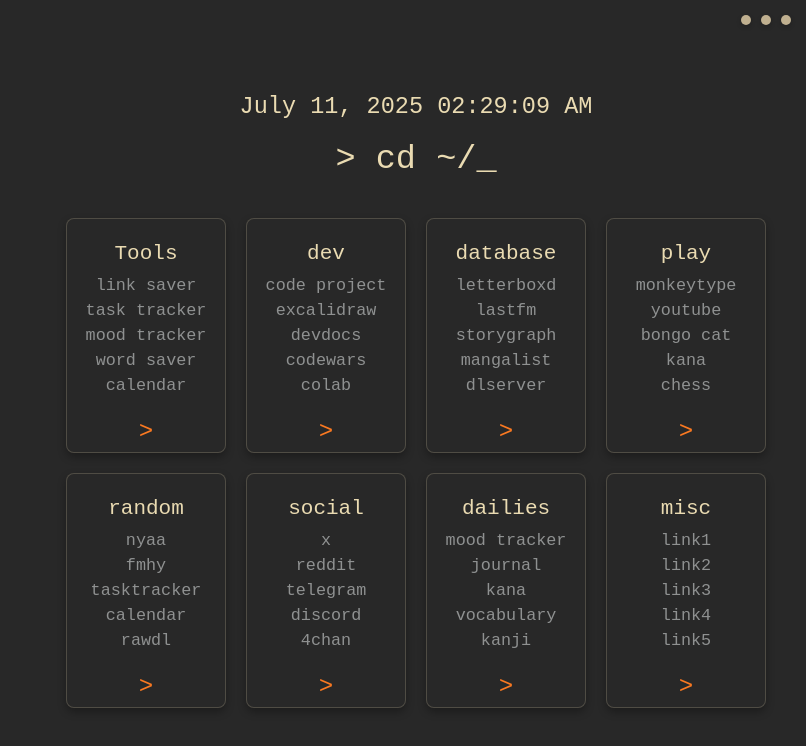
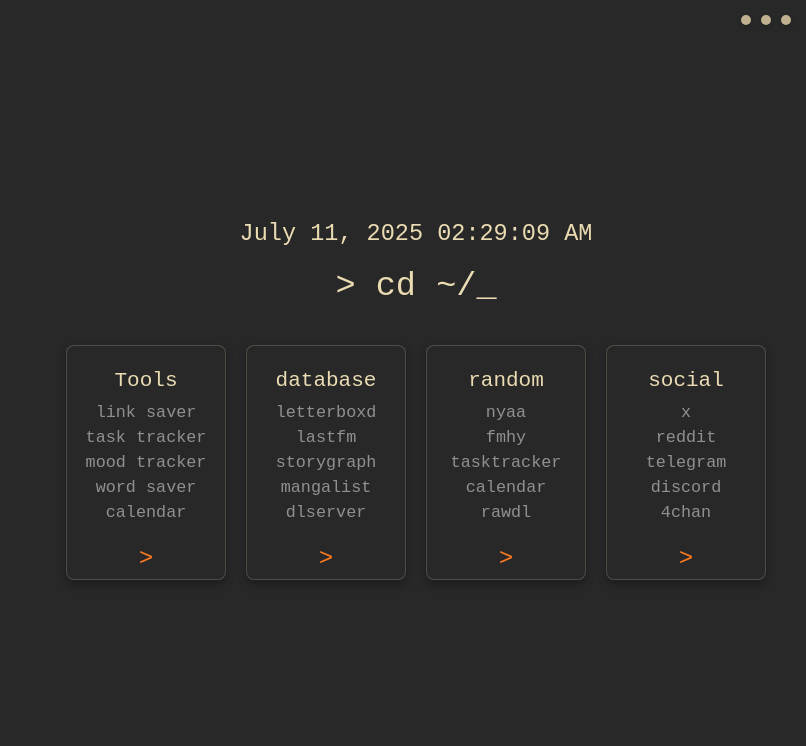
Before and after one commit to Elizabeth-az0/StartPage, a plain HTML site: page index.html in a window 1280 px wide. Shown: the full height of the page, 474-1280 px from the left. Drawn offline with Linux system fonts and the light colour scheme.

Commit message:
Eliminar categorías: dev, play, dailies y misc - dejar solo 4 categorías principales

```diff
--- a/index.html
+++ b/index.html
@@ -67,25 +67,9 @@
                     <button class="toggle-links-button">></button>
                 </div>
 
-                <!-- Segunda categoría: Desarrollo -->
-                <div class="category">
-                    <div class="links">
-                        <li class="title">dev</li>
-                        <li><a href="https://judge.beecrowd.com/">code project</a></li>
-                        <li><a href="https://excalidraw.com/">excalidraw</a></li>
-                        <li><a href="https://devdocs.io/">devdocs</a></li>
-                        <li><a href="https://www.codewars.com/kata/search/python?q=&r%5B%5D=-8&beta=false&order_by=sort_date%20desc/">codewars</a></li>
-                        <li><a href="https://colab.research.google.com/">colab</a></li>
-                        <li><a href="#">extra 1</a></li>
-                        <li><a href="#">extra 2</a></li>
-			<li><a href="#">extra 3</a></li>
-                        <li><a href="#">extra 4</a></li>
-			<li><a href="#">extra 5</a></li>
-                    </div>
-                    <button class="toggle-links-button">></button>
-                </div>
 
-                <!-- Tercera categoría: Base de datos personal -->
+
+                <!-- Segunda categoría: Base de datos personal -->
                 <div class="category">
                     <div class="links">
                         <li class="title">database</li>
@@ -103,25 +87,9 @@
                     <button class="toggle-links-button">></button>
                 </div>
 
-                <!-- Cuarta categoría: Entretenimiento -->
-                <div class="category">
-                    <div class="links">
-                        <li class="title">play</li>
-                        <li><a href="https://monkeytype.com/">monkeytype</a></li>
-                        <li><a href="https://youtube.com/">youtube</a></li>
-                        <li><a href="https://bongo.cat/">bongo cat</a></li>
-                        <li><a href="https://gohoneko.neocities.org/learn/kana">kana</a></li>
-                        <li><a href="http://chess.com/">chess</a></li>
-                        <li><a href="http://192.168.0.108:8096/web/">jellyfin</a></li>
-                        <li><a href="#">extra 2</a></li>
-			<li><a href="#">extra 3</a></li>
-                        <li><a href="#">extra 4</a></li>
-			<li><a href="#">extra 5</a></li>
-                    </div>
-                    <button class="toggle-links-button">></button>
-                </div>
 
-                <!-- Quinta categoría: Varios -->
+
+                <!-- Tercera categoría: Varios -->
                 <div class="category">
                     <div class="links">
                         <li class="title">random</li>
@@ -139,7 +107,7 @@
                     <button class="toggle-links-button">></button>
                 </div>
 
-                <!-- Sexta categoría: Redes sociales -->
+                <!-- Cuarta categoría: Redes sociales -->
                 <div class="category">
                     <div class="links">
                         <li class="title">social</li>
@@ -157,41 +125,9 @@
                     <button class="toggle-links-button">></button>
                 </div>
 
-                <!-- Séptima categoría: Actividades diarias -->
-                <div class="category">
-                    <div class="links">
-                        <li class="title">dailies</li>
-                        <li><a href="https://najmossalahin.github.io/Zenith_Tracker/">mood tracker</a></li>
-                        <li><a href="https://najmossalahin.github.io/Daily_Journal/">journal</a></li>
-                        <li><a href="https://najmossalahin.github.io/Ai_Kana_Learning_Tool/">kana</a></li>
-                        <li><a href="https://najmossalahin.github.io/Word-Explorer/">vocabulary</a></li>
-                        <li><a href="https://najmossalahin.github.io/Kanji_Tool/">kanji</a></li>
-                        <li><a href="#">extra 1</a></li>
-                        <li><a href="#">extra 2</a></li>
-			<li><a href="#">extra 3</a></li>
-                        <li><a href="#">extra 4</a></li>
-			<li><a href="#">extra 5</a></li>
-                    </div>
-                    <button class="toggle-links-button">></button>
-                </div>
 
-                <!-- Octava categoría: Misceláneos (para distribuir en dos filas) -->
-                <div class="category">
-                    <div class="links">
-                        <li class="title">misc</li>
-                        <li><a href="#">link1</a></li>
-                        <li><a href="#">link2</a></li>
-                        <li><a href="#">link3</a></li>
-                        <li><a href="#">link4</a></li>
-			<li><a href="#">link5</a></li>
-                        <li><a href="#">extra 1</a></li>
-                        <li><a href="#">extra 2</a></li>
-			<li><a href="#">extra 3</a></li>
-                        <li><a href="https://lemmasoft.renai.us/forums/index.php">vn resource</a></li>
-			<li><a href="#">extra 5</a></li>
-                    </div>
-                    <button class="toggle-links-button">></button>
-                </div>
+
+
             </div>
         </div>
     </div>
```
